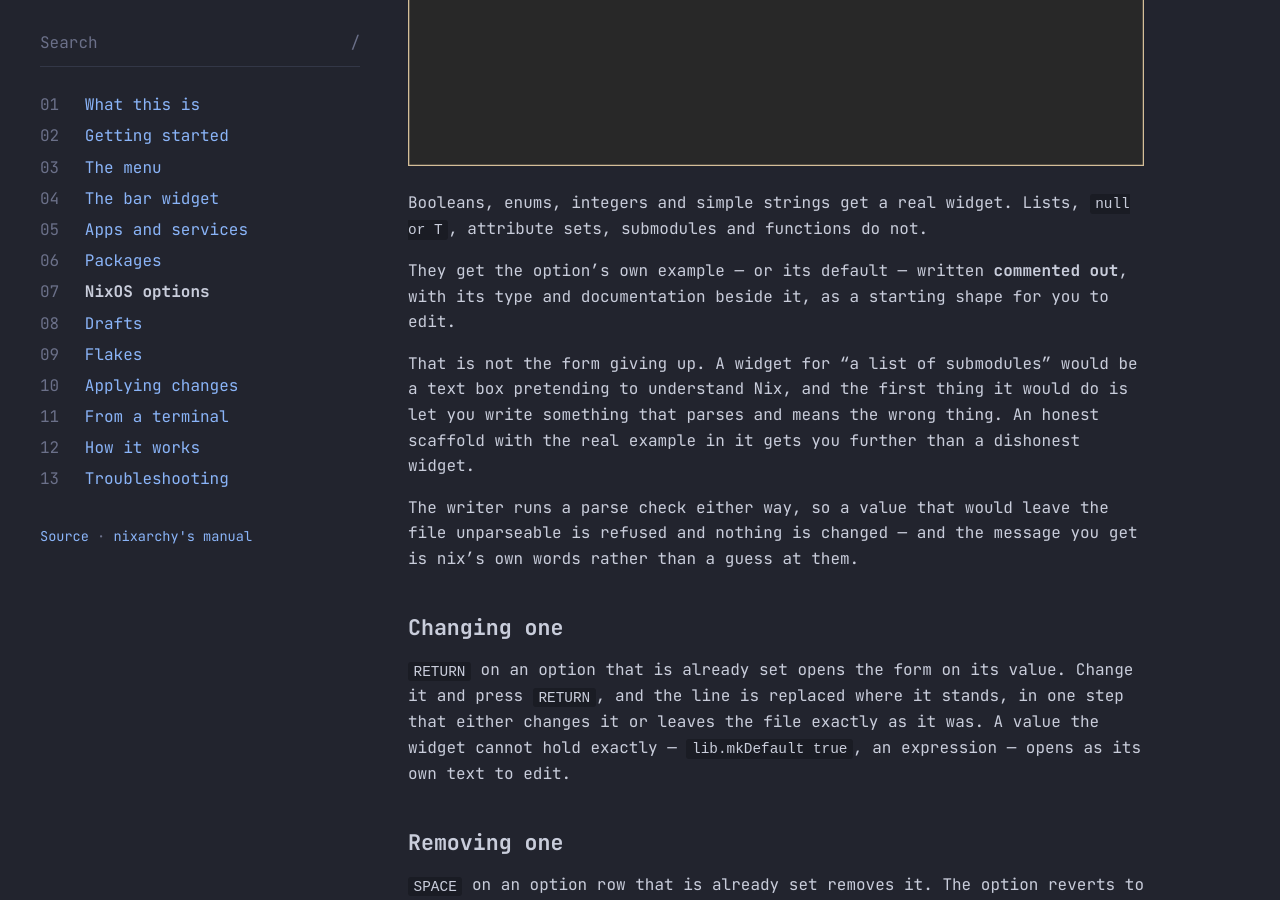
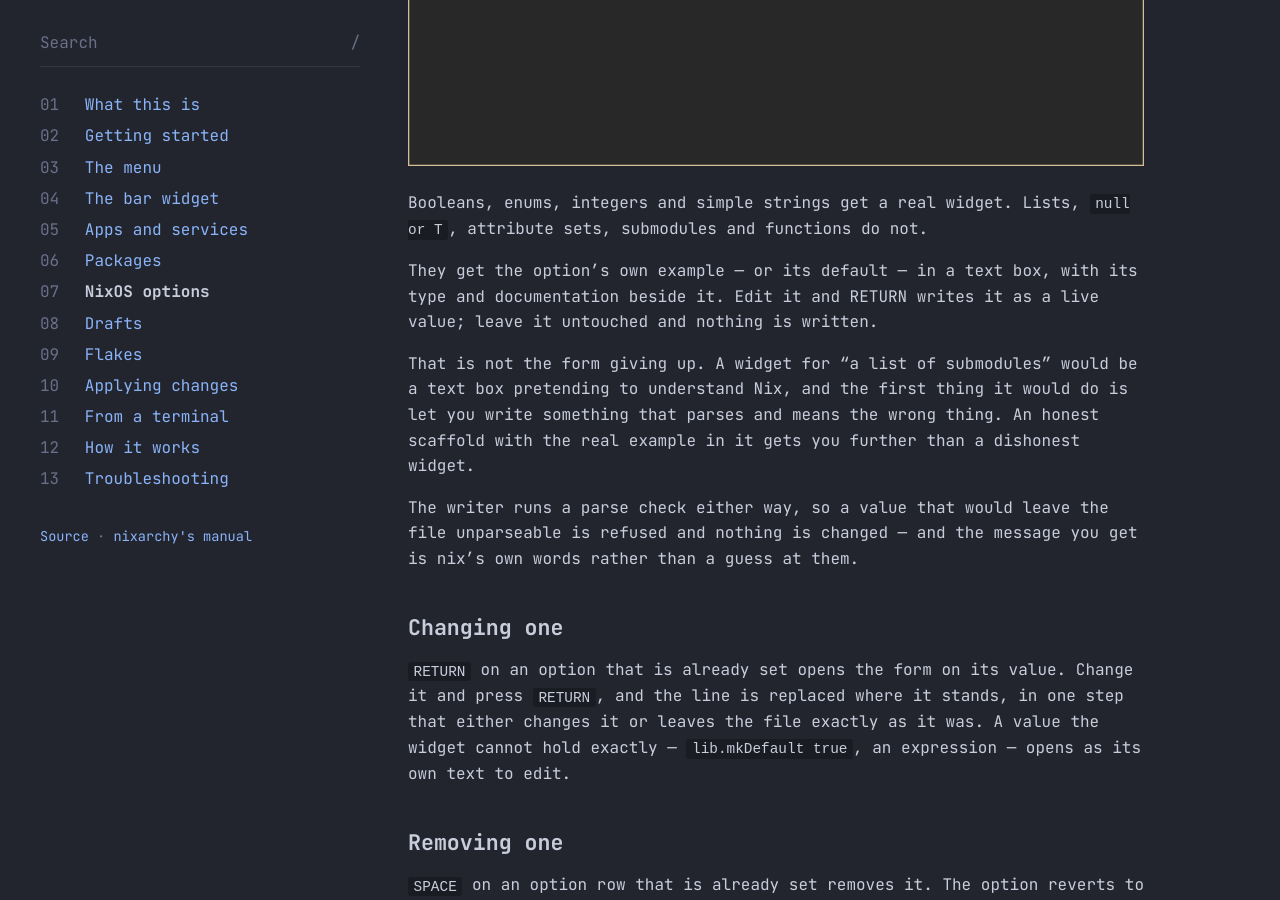
Before and after one commit to olafkfreund/nixarchy-pkg, a Jekyll site: the page built from docs/manual/options.md, in a window 1280 px wide and 900 px high, scrolled down 3008 px. Built offline with Jekyll 4.4.1, drawn with Linux system fonts in a browser that asks for light colours.

Commit message:
docs(manual): five passages say what the panel really does (#64)
Plan step 2 (agy).

Co-Authored-By: Claude Opus 5.5 <noreply@anthropic.com>
Claude-Session: https://claude.ai/code/session_01WtDyDubftZDANveKdhaPiL

```diff
--- a/docs/manual/options.md
+++ b/docs/manual/options.md
@@ -53,9 +53,9 @@ is not.
 Booleans, enums, integers and simple strings get a real widget. Lists,
 `null or T`, attribute sets, submodules and functions do not.
 
-They get the option's own example — or its default — written **commented
-out**, with its type and documentation beside it, as a starting shape for you
-to edit.
+They get the option's own example — or its default — in a text box, with
+its type and documentation beside it. Edit it and RETURN writes it as a
+live value; leave it untouched and nothing is written.
 
 That is not the form giving up. A widget for "a list of submodules" would be
 a text box pretending to understand Nix, and the first thing it would do is
```
Also changed, not shown: docs/manual/applying.md (+2 -1 lines), docs/manual/from-a-terminal.md (+2 -2 lines), docs/manual/getting-started.md (+4 -4 lines), docs/manual/troubleshooting.md (+3 -2 lines).
